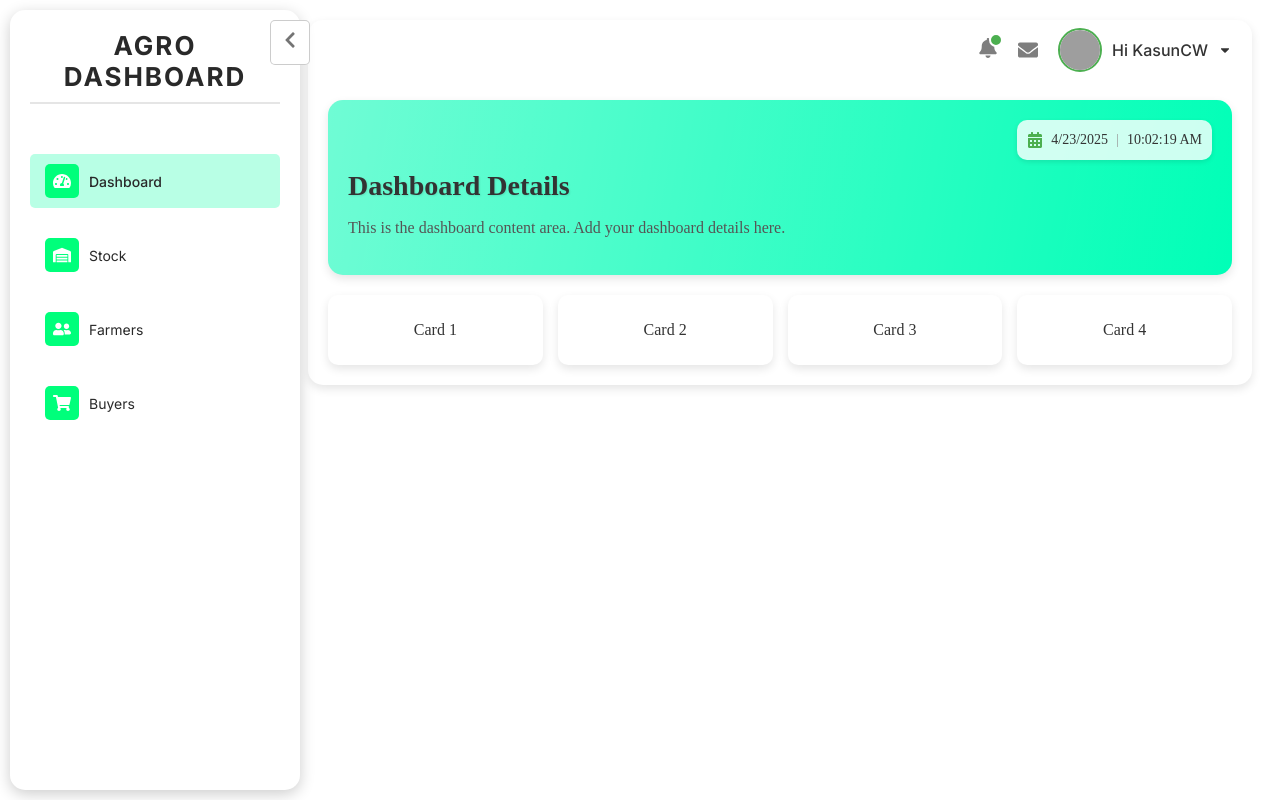
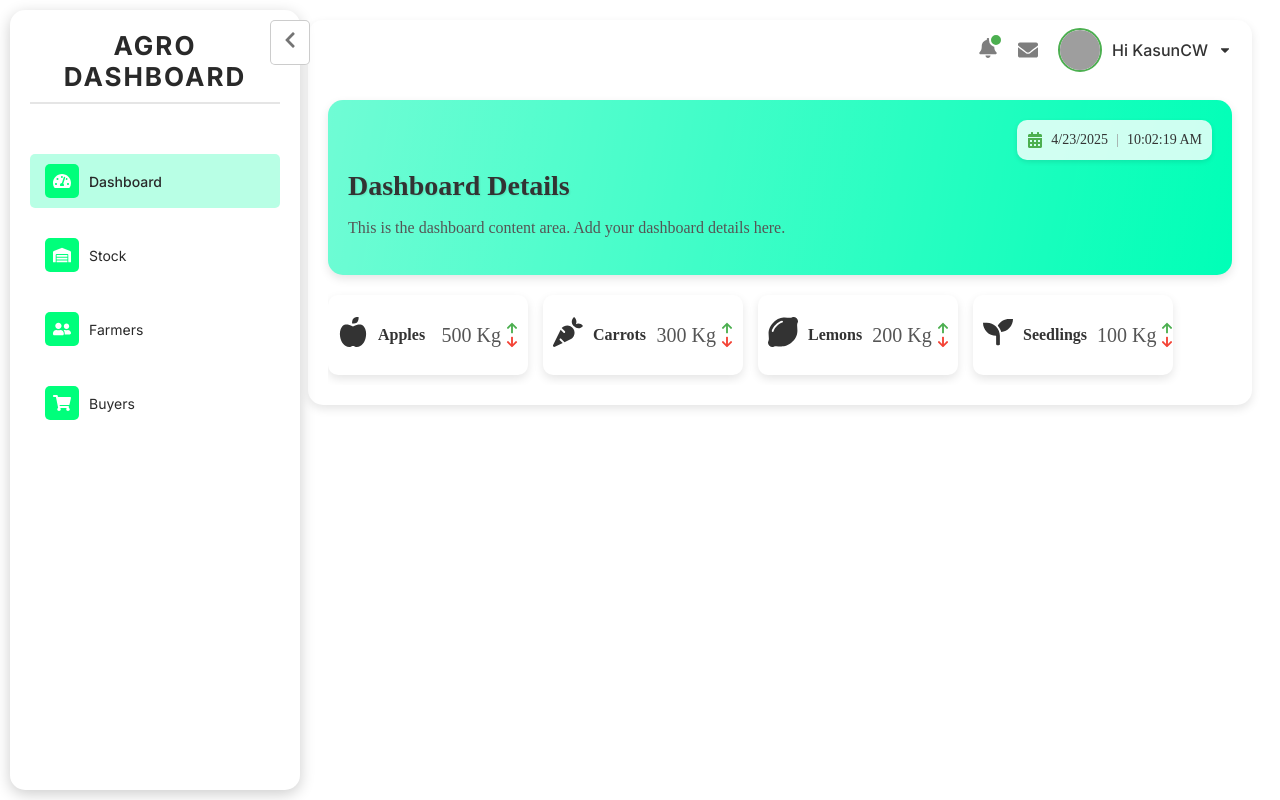
Before and after one commit to kasun-chamara/AgroSystemDboard, a React (Vite) app: page / in a window 1280 px wide. Built offline with nearby package versions, Linux system fonts and the light colour scheme; grey boxes are pictures that could not be loaded.

Commit message:
CardData Updated

```diff
--- a/src/components/DashboardComponent/DashboardComponent.css
+++ b/src/components/DashboardComponent/DashboardComponent.css
@@ -61,31 +61,117 @@
     font-weight: 500;
     color: #999; /* Gray color for the separator */
 }
+/* Cards Section */
+.dashboard-cards-container {
+    overflow-x: auto; /* Enable horizontal scrolling */
+    white-space: nowrap; /* Prevent cards from wrapping */
+    padding-bottom: 10px; /* Add padding to avoid scrollbar overlap */
+    scrollbar-width: thin; /* For Firefox: Thin scrollbar */
+    scrollbar-color: #ccc transparent; /* For Firefox: Custom scrollbar color */
+}
 
-/* Cards Section */
+/* Custom Scrollbar for Webkit Browsers (Chrome, Edge, Safari) */
+.dashboard-cards-container::-webkit-scrollbar {
+    height: 8px; /* Height of the horizontal scrollbar */
+}
+
+.dashboard-cards-container::-webkit-scrollbar-thumb {
+    background-color: #ccc; /* Color of the scrollbar thumb */
+    border-radius: 10px; /* Rounded scrollbar thumb */
+}
+
+.dashboard-cards-container::-webkit-scrollbar-track {
+    background-color: transparent; /* Transparent scrollbar track */
+}
+
 .dashboard-cards {
     display: flex;
-    justify-content: space-between; /* Space between cards */
+    justify-content: flex-start; /* Align cards to the left */
     gap: 15px; /* Add spacing between cards */
     margin-top: 20px; /* Add spacing above the cards */
 }
 
 .card {
-    flex: 1; /* Make all cards equal width */
-    height: 70px; /* Fixed height */
+    flex: 0 0 auto; /* Prevent cards from shrinking or growing */
+    width: 200px; /* Fixed width for each card */
+    height: 80px; /* Fixed height */
     background-color: #ffffff; /* White background */
     border-radius: 10px; /* Rounded corners */
     box-shadow: 0px 4px 10px rgba(0, 0, 0, 0.1); /* Subtle shadow */
     display: flex;
-    align-items: center;
-    justify-content: center;
-    font-size: 16px;
-    font-weight: 500;
-    color: #333; /* Dark text color */
-    transition: transform 0.2s ease, box-shadow 0.2s ease;
+    align-items: center; /* Center content vertically */
+    justify-content: space-between; /* Space between icon and text */
+    padding: 10px; /* Add padding inside the card */
+    box-sizing: border-box; /* Ensure padding is included in width/height */
+    overflow: hidden; /* Prevent content from overflowing the card */
 }
 
 .card:hover {
     transform: translateY(-5px); /* Slight lift on hover */
     box-shadow: 0px 6px 15px rgba(0, 0, 0, 0.2); /* Enhanced shadow on hover */
 }
+
+.card-icon {
+    font-size: 30px;
+    color: #333; /* Icon color */
+    margin-right: 10px; /* Add spacing between icon and text */
+}
+
+.card-details {
+    display: flex;
+    flex-direction: row; /* Align items in a single row */
+    align-items: center; /* Center items vertically */
+    justify-content: space-between; /* Space between elements */
+    gap: 10px; /* Add spacing between name, kg, and arrows */
+    width: 100%; /* Ensure content stays within the card */
+}
+
+.card-name {
+    font-size: 16px;
+    font-weight: bold;
+    color: #333;
+    white-space: nowrap; /* Prevent text from wrapping */
+    overflow: hidden; /* Hide overflowing text */
+    text-overflow: ellipsis; /* Add ellipsis for overflowing text */
+}
+
+.card-required {
+    font-size: 20px;
+    color: #555;
+    display: flex;
+    align-items: center; /* Align kg and arrows vertically */
+    gap: 5px; /* Add spacing between kg and arrows */
+}
+
+.arrows {
+    display: flex;
+    flex-direction: column; /* Stack arrows vertically */
+    align-items: center; /* Center arrows */
+    gap: 2px; /* Add spacing between arrows */
+}
+
+.arrow-up {
+    font-size: 12px;
+    color: #4caf50; /* Green color for the top arrow */
+}
+
+.arrow-down {
+    font-size: 12px;
+    color: #f44336; /* Red color for the bottom arrow */
+}
+
+/* Responsive Design for Small Screens */
+@media (max-width: 768px) {
+    .dashboard-cards-container {
+        display: flex;
+        overflow-x: auto; /* Enable horizontal scrolling */
+        white-space: nowrap; /* Prevent wrapping */
+        gap: 10px; /* Reduce gap between cards for smaller screens */
+    }
+
+    .card {
+        flex: 0 0 auto; /* Ensure cards remain scrollable */
+        width: 200px; /* Keep card width consistent */
+        height: 80px; /* Keep card height consistent */
+    }
+}
--- a/src/components/DashboardComponent/DashboardComponent.jsx
+++ b/src/components/DashboardComponent/DashboardComponent.jsx
@@ -1,5 +1,6 @@
 import React, { useState, useEffect } from "react";
-import { FaCalendarAlt } from "react-icons/fa"; // Import calendar icon
+import { FaCalendarAlt, FaAppleAlt, FaCarrot, FaLemon, FaSeedling, FaArrowUp, FaArrowDown } from "react-icons/fa"; // Import icons
+import cardsData from "../../mock/cardsData"; // Import mock data
 import "./DashboardComponent.css";
 
 const DashboardComponent = () => {
@@ -13,6 +14,14 @@ const DashboardComponent = () => {
 
     return () => clearInterval(timer); // Cleanup the interval on component unmount
   }, []);
+
+  // Map icons to their respective components
+  const iconMap = {
+    FaAppleAlt: <FaAppleAlt />,
+    FaCarrot: <FaCarrot />,
+    FaLemon: <FaLemon />,
+    FaSeedling: <FaSeedling />,
+  };
 
   return (
     <>
@@ -31,11 +40,24 @@ const DashboardComponent = () => {
       </div>
 
       {/* Cards Section */}
-      <div className="dashboard-cards">
-        <div className="card">Card 1</div>
-        <div className="card">Card 2</div>
-        <div className="card">Card 3</div>
-        <div className="card">Card 4</div>
+      <div className="dashboard-cards-container">
+        <div className="dashboard-cards">
+          {cardsData.map((card) => (
+            <div className="card" key={card.id}>
+              <div className="card-icon">{iconMap[card.icon]}</div>
+              <div className="card-details">
+                <h3 className="card-name">{card.name}</h3>
+                <p className="card-required">
+                  {card.requiredKg}
+                  <span className="arrows">
+                    <FaArrowUp className="arrow-up" />
+                    <FaArrowDown className="arrow-down" />
+                  </span>
+                </p>
+              </div>
+            </div>
+          ))}
+        </div>
       </div>
     </>
   );
--- /dev/null
+++ b/src/mock/cardsData.jsx
@@ -0,0 +1,28 @@
+const cardsData = [
+    {
+      id: 1,
+      icon: "FaAppleAlt", // Font Awesome icon name
+      name: "Apples",
+      requiredKg: "500 Kg",
+    },
+    {
+      id: 2,
+      icon: "FaCarrot",
+      name: "Carrots",
+      requiredKg: "300 Kg",
+    },
+    {
+      id: 3,
+      icon: "FaLemon",
+      name: "Lemons",
+      requiredKg: "200 Kg",
+    },
+    {
+      id: 4,
+      icon: "FaSeedling",
+      name: "Seedlings",
+      requiredKg: "100 Kg",
+    },
+  ];
+
+  export default cardsData;
```
